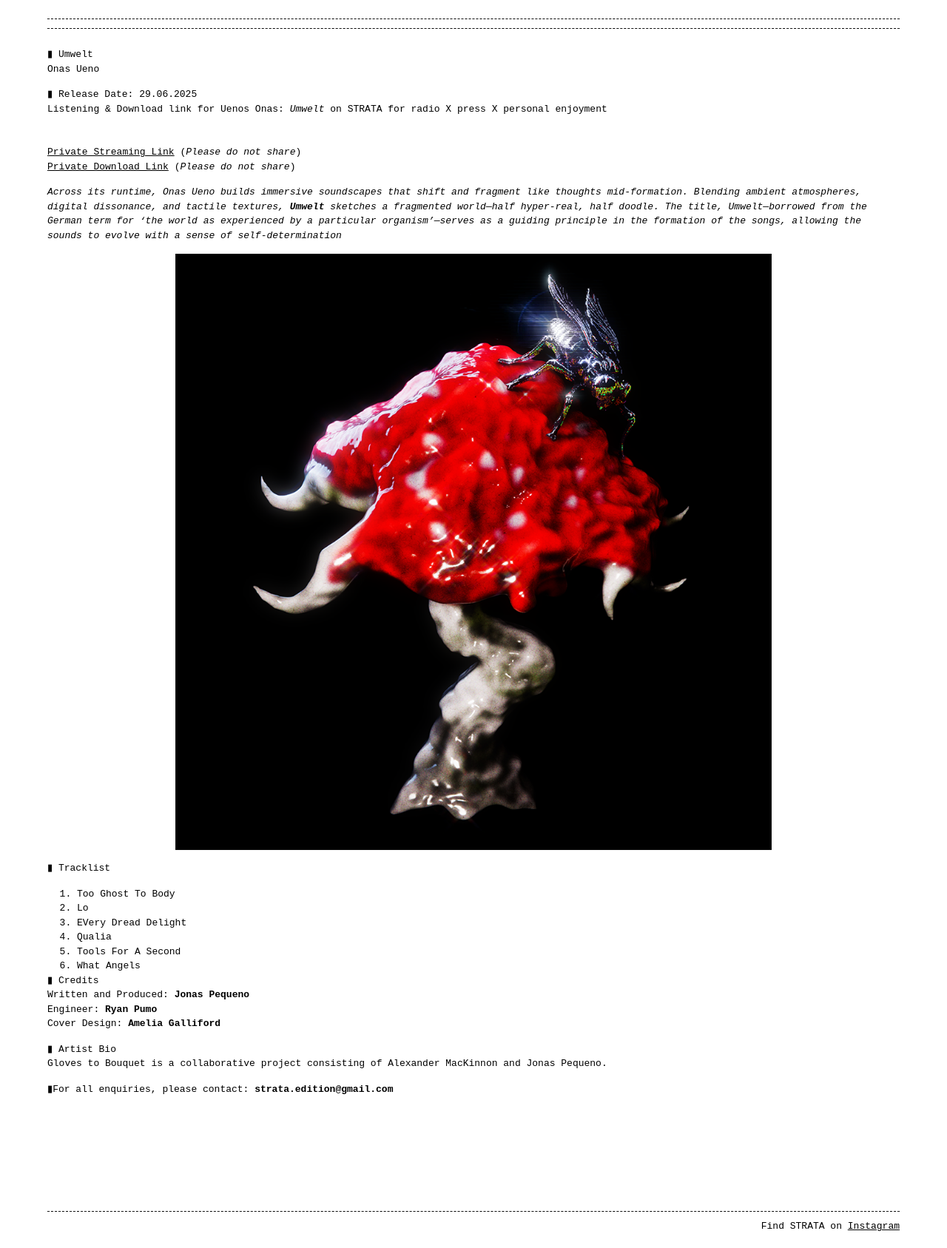
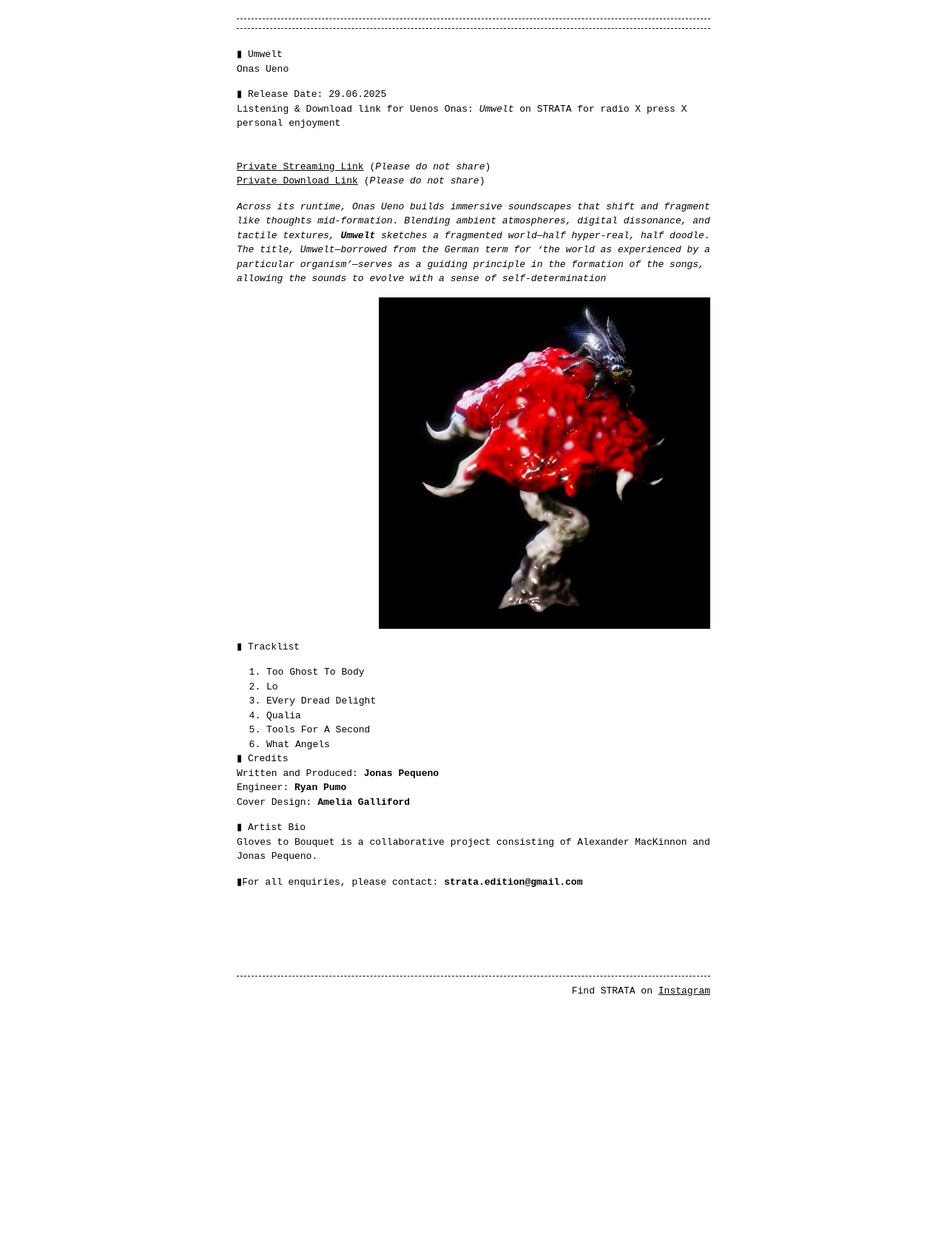
Before and after one commit to StrataEdition/Umwelt-EPK, a Jekyll site: the page built from Umwelt.md, in a window 1280 px wide. Shown: the whole page at 74% size. Built offline with Jekyll 4.4.1, drawn with Linux system fonts in a browser that asks for light colours; some web fonts are replaced; after the commit the page ends 1369 px from its top, so only the background shows below that.

Commit message:
Update base.scss

```diff
--- a/_sass/base.scss
+++ b/_sass/base.scss
@@ -10,7 +10,7 @@ $title-font-size:      13px !default;
 
 $mobile-font-size:     13px !default;
 $base-line-height:     1.5 !default;
-$container-width:      90% !default;
+$container-width:      50% !default;
 $container-max-width:  90% !default;
 
 /**
@@ -46,9 +46,9 @@ a:hover { color: var(--background-color); background-color: var(--base-color); }
 .centered-image {
     display: block;
     margin-left: auto;
-    margin-right: auto;
+    margin-right: 0;
     width: 70%;
-    max-width: $container-max-width;
+    max-width: %50;
     height: auto;
 }
 
```
